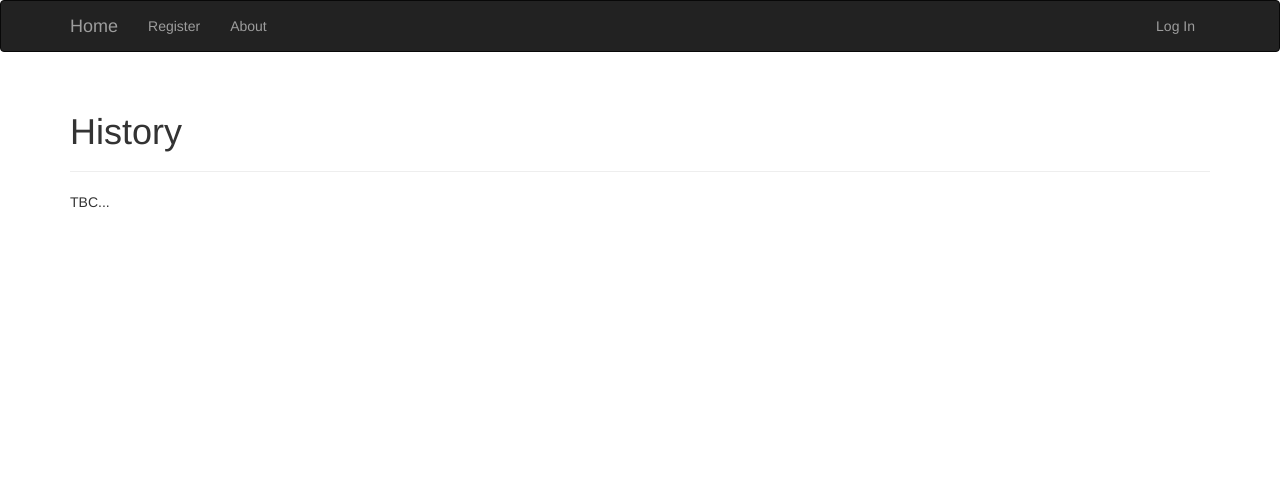
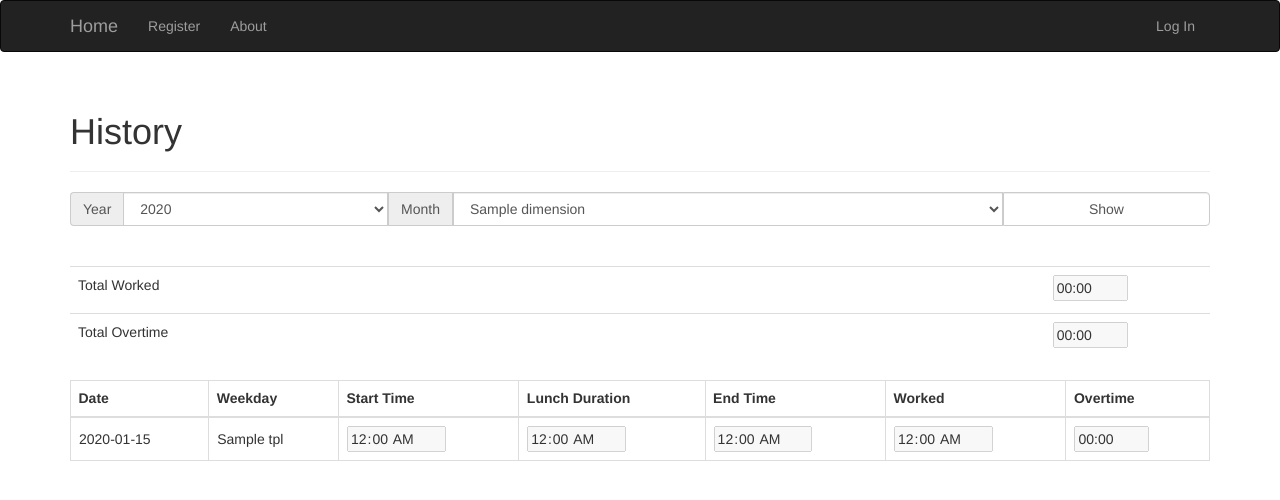
Before and after one commit to MichalSara99/punch_the_clock, a Flask app: template app/templates/history.html in a window 1280 px wide. Shown: the top 500 px of the page. Run offline with Flask 2, Linux system fonts and the light colour scheme; tables that the repository leaves empty hold one stand-in row (values such as "Sample post"); the template is opened without the code that fills it: values that come from a table or form of the project are taken from there, most other values are stand-ins (such as "Sample title", 1, 10 or a date in 2020); some libraries are stand-ins or nearby versions.

Commit message:
CHANGEs: 1) added HistoryForm for History tab and made it functional 2) made some additional filter for custom display of time

```diff
--- a/app/main/filters.py
+++ b/app/main/filters.py
@@ -19,3 +19,17 @@ def formatTimedelta(delta):
 
     time_fmt = f"{hours:02d}:{minutes:02d}"
     return time_fmt
+
+@main.app_template_filter()
+def formatTotalTimedelta(delta):
+    """Formats a timedelta duration to %H:%M:%S format"""
+    if delta < timedelta(0):
+        return '-' + formatTimedelta(-delta)
+    else:
+        seconds = int(delta.total_seconds())
+
+        hours = seconds // 3600
+        minutes = (seconds % 3600) // 60
+
+    time_fmt = f"{hours:02d}:{minutes:02d}"
+    return time_fmt
--- a/app/main/forms.py
+++ b/app/main/forms.py
@@ -8,6 +8,18 @@ from ..models import Time_dimension
 class SettingsForm(FlaskForm):
     workingTime = TimeField("",default=datetime(1900,1,1,8,0,0))
     settingsSubmit = SubmitField("Save")
+
+
+class HistoryForm(FlaskForm):
+    historyYear = SelectField("",coerce=int,default=datetime.now().year)
+    historyMonth = SelectField("",coerce=int,default=datetime.now().month)
+    historySubmit = SubmitField("Show")
+
+    def __init__(self, *args, **kwargs):
+        super(HistoryForm, self).__init__(*args,**kwargs)
+        self.historyYear.choices = [(td.year,td.year) for td in Time_dimension.query.group_by(Time_dimension.year).all()]
+        self.historyMonth.choices = [(td.month, td.month_name) for td in
+                                   Time_dimension.query.group_by(Time_dimension.month, Time_dimension.month_name).all()]
 
 
 class SelectForm(FlaskForm):
--- a/app/templates/history.html
+++ b/app/templates/history.html
@@ -1,4 +1,11 @@
 {% extends "base.html" %}
+
+{% block additional_links %}
+    <link rel="stylesheet" href="{{url_for('static',filename='table-all.css')}}"
+          crossorigin="anonymous">
+    <link rel="stylesheet" href="{{url_for('static',filename='bootstrap-table.min.css')}}">
+{% endblock %}
+
 
 {% block title %} Punch The Clock! - History {% endblock %}
 
@@ -7,8 +14,76 @@
 <div class="page-header">
 <h1>History</h1>
 </div>
+<form method="POST">
+    {{ form.hidden_tag() }}
+    <div class="input-group">
+        <span class="input-group-addon" title="* Year" id="yearSelect">Year</span>
+        {{ form.historyYear(id='yearSelect' ,class='form-control') }}
+        <span class="input-group-addon" title="* Month" id="monthSelect">Month</span>
+        {{ form.historyMonth(id='monthSelect'  ,class='form-control') }}
+        <span class="input-group-addon" style="width:0px; padding-left:0px; padding-right:0px; border:none;"></span>
+        {{ form.historySubmit(id='showSubmit' ,class='form-control') }}
+    </div>
+</form><br/><br/>
+<div>
+    <table class="table table-sm">
+        <colgroup>
+            <col span="1" style="width: 85.5%;">
+            <col span="1" style="width: 14.5%;">
+        </colgroup>
+        <tbody>
+        <tr>
+            <td><p class="fw-bold">Total Worked</p></td>
+            <td><input type="text"  size="6" id = "total_worked" name="totalwork" value="{{info['tw']|formatTotalTimedelta}}" disabled></td>
+        </tr>
+        <tr>
+            <td><p class="fw-bold">Total Overtime</p></td>
+            <td><input type="text"  size="6" id = "total_overtime" name="totalovertime" value="{{info['to']|formatTotalTimedelta}}" disabled></td>
+        </tr>
+        </tbody>
+    </table>
+</div>
+<div>
+<table id="my_table_1" data-toggle="table" data-sort-stable="true" >
+    <thead>
+    <tr>
+        <th data-sortable="false">Date</th>
+        <th data-sortable="false">Weekday</th>
+        <th data-sortable="false">Start Time</th>
+        <th data-sortable="false">Lunch Duration</th>
+        <th data-sortable="false">End Time</th>
+        <th data-sortable="false">Worked</th>
+        <th data-sortable="false">Overtime</th>
+    </tr>
+    </thead>
+   <tbody>
+        {% for tpl in history_table %}
+        <tr>
+            <td><input type="hidden" name="date_id" value="{{tpl[0]}}">{{tpl[1].strftime('%d-%m-%Y')}}</td>
+            <td>{{tpl[2]}}</td>
+            <td><input type="time" id = "start_{{tpl[0]}}" name="start_time" value="{{tpl[3]|formatTimedelta}}" disabled></td>
+            <td><input type="time" id = "lunch_{{tpl[0]}}" name="lunch_duration" value="{{tpl[4]|formatTimedelta}}" disabled></td>
+            <td><input type="time" id = "end_{{tpl[0]}}" name="end_time" value="{{tpl[5]|formatTimedelta}}" disabled></td>
+            <td><input type="time" id = "worked_{{tpl[0]}}" name="worked_time" value="{{tpl[6]|formatTimedelta}}" disabled></td>
+            <td><input type="text"  size="6" id = "overtime_{{tpl[0]}}" name="overtime" value="{{tpl[7]|formatTimedelta}}" disabled></td>
+        </tr>
+        {% endfor %}
+        </tbody>
+</table><br/><br/>
+</div>
 
 <div>
-TBC...
+
 </div>
 {% endblock %}
+
+{% block scripts %}
+{{ super() }}
+<script src="{{url_for('static',filename='popper.min.js')}}"
+         crossorigin="anonymous"></script>
+<script src="{{url_for('static',filename='bootstrap.min.js')}}"
+            crossorigin="anonymous"></script>
+<script src="{{url_for('static',filename='bootstrap-table.min.js')}}"></script>
+
+
+{% endblock %}
--- a/app/templates/timesheets.html
+++ b/app/templates/timesheets.html
@@ -30,7 +30,6 @@
     {% endif %}
 
 </div>
-<!--</form>-->
 
 </div>
 
```
Also changed, not shown: app/main/views.py (+64 -13 lines), app/models.py (+0 -8 lines), app/templates/settings.html (+5 -2 lines).
